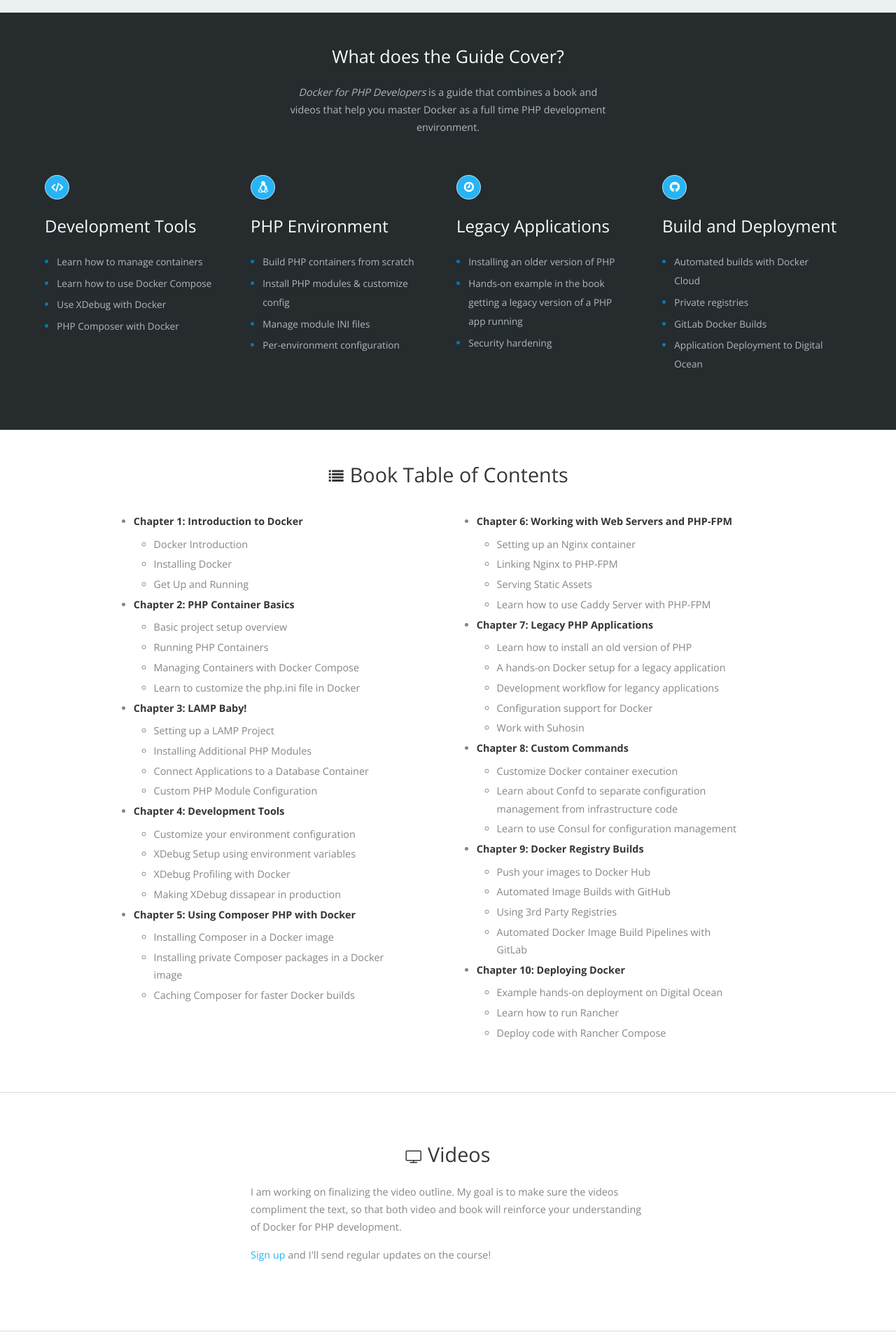
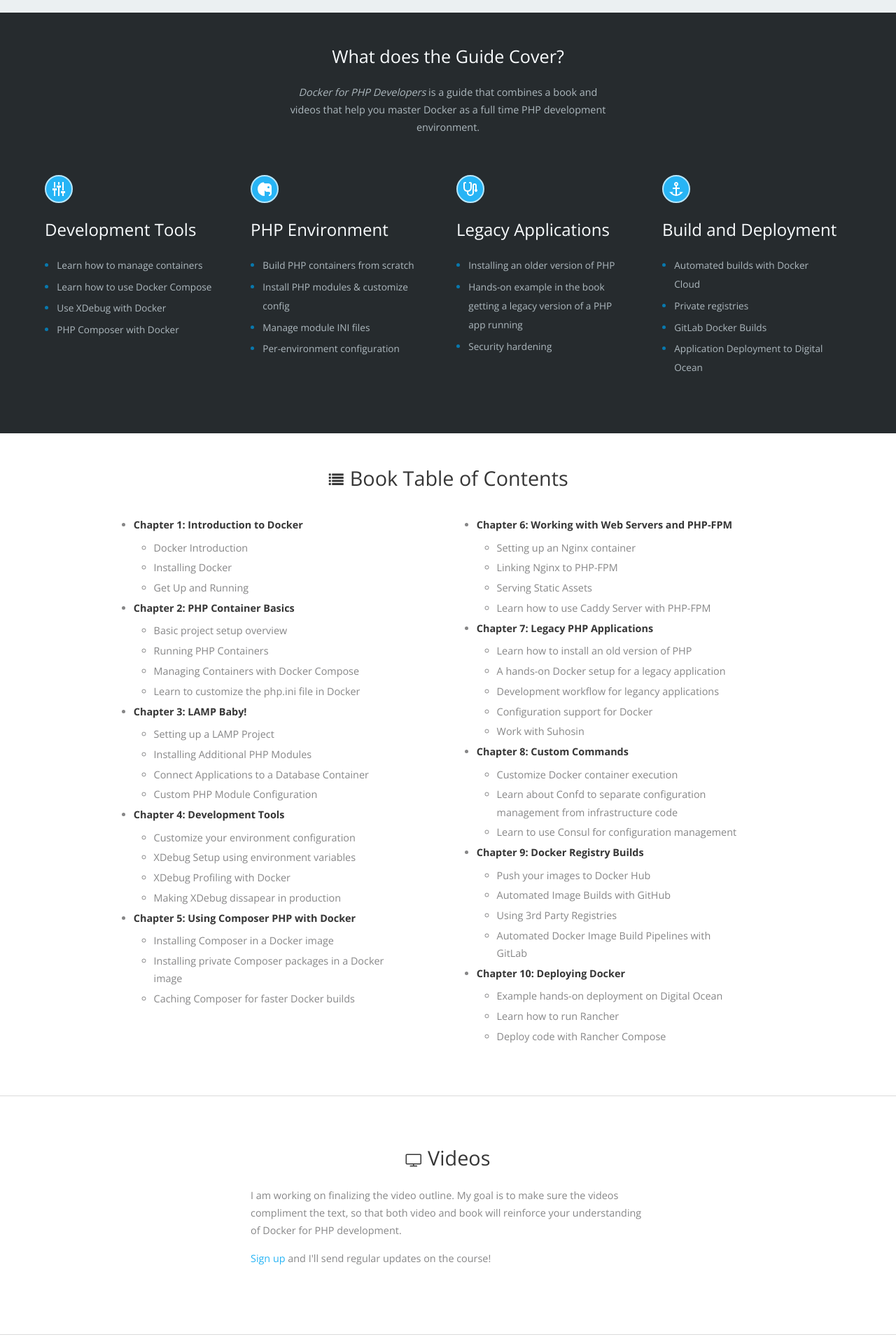
Before and after one commit to bitpressio/bitpressio.github.io, a Jekyll site: the page built from mastering-docker-php.md, in a window 1280 px wide. Shown: the part 1104-3024 px from the top of the page at 70% size. Built offline with Jekyll 4.4.1, drawn with Linux system fonts in a browser that asks for light colours; some web fonts are replaced.

Commit message:
Zondicons

```diff
--- a/_sass/mastering-docker/ui/_all.scss
+++ b/_sass/mastering-docker/ui/_all.scss
@@ -4,6 +4,13 @@
   border-top: 8px solid $cover-blue;
   font-size: 0.9rem;
   line-height: 1.75em;
+}
+
+.zicon {
+    display: inline-block;
+    height: 1.25em;
+    width: 1.25em;
+    fill: currentColor;
 }
 
 .button {
@@ -215,18 +222,24 @@
   }
 }
 
-figure.icon {
+figure.zicon {
   display: block;
-  width: 35px;
-  height: 35px;
+  width: 40px;
+  height: 40px;
   background: $cover-blue;
-  border: 1px solid lighten($cover-blue, 30%);
+  border: 2px solid lighten($cover-blue, 30%);
   color: white;
   border-radius: 50%;
-  line-height: 34px;
   font-size: 16px;
   font-weight: bold;
   margin-bottom: 1.5rem !important;
+  > svg {
+    display: inline-block;
+    width: 20px;
+    height: 36px;
+    margin-left: 8px;
+    margin-right: 8px;
+  }
 }
 
 .dark-grey-bg {
--- a/mastering-docker-php.md
+++ b/mastering-docker-php.md
@@ -96,7 +96,9 @@
                 <div class="column is-3-desktop is-6-tablet">
                     <div class="content info-box">
                         <h4 class="title is-4">
-                            <figure class="icon fa fa-code"></figure>
+                            <figure class="zicon">
+                                <svg xmlns="http://www.w3.org/2000/svg" viewBox="0 0 20 20"><path d="M17 16v4h-2v-4h-2v-3h6v3h-2zM1 9h6v3H1V9zm6-4h6v3H7V5zM3 0h2v8H3V0zm12 0h2v12h-2V0zM9 0h2v4H9V0zM3 12h2v8H3v-8zm6-4h2v12H9V8z"/></svg>
+                            </figure>
                             Development Tools
                         </h4>
                         <!-- <p>One of the toughest challenges when trying out Docker is learning how to get comfortable with Docker.</p> -->
@@ -119,7 +121,9 @@
                 <div class="column is-3-desktop is-6-tablet">
                     <div class="content info-box">
                         <h4 class="title is-4">
-                            <figure class="icon fa fa-linux"></figure>
+                            <figure class="zicon icon">
+                                <svg xmlns="http://www.w3.org/2000/svg" viewBox="0 0 20 20"><path fill-rule="evenodd" d="M10 12v8A10 10 0 0 1 8.17.17L10 2h5a5 5 0 0 1 5 4.99v9.02A4 4 0 0 1 16 20v-2a2 2 0 1 0 0-4h-4l-2-2zm5.5-3a1.5 1.5 0 1 0 0-3 1.5 1.5 0 0 0 0 3z"/></svg>
+                            </figure>
                             PHP Environment
                         </h4>
                         <!-- <p>Learn through examples that walk you through installing PHP modules, INI files, and running web servers.</p> -->
@@ -142,7 +146,10 @@
                 <div class="column is-3-desktop is-6-tablet">
                     <div class="content info-box">
                         <h4 class="title is-4">
-                            <figure class="icon fa fa-clock-o"></figure>
+                            <figure class="zicon icon">
+                                <!-- <svg xmlns="http://www.w3.org/2000/svg" viewBox="0 0 20 20"><path d="M17.4 18H20v2H0v-2h2.6L8 0h4l5.4 18zm-3.2-4H5.8l-1.2 4h10.8l-1.2-4zm-2.4-8H8.2L7 10h6l-1.2-4z"/></svg> -->
+                                <svg xmlns="http://www.w3.org/2000/svg" viewBox="0 0 20 20"><path d="M17 10.27V4.99a1 1 0 0 0-2 0V15a5 5 0 0 1-10 0v-1.08A6 6 0 0 1 0 8V2C0 .9.9 0 2 0h1a1 1 0 0 1 1 1 1 1 0 0 1-1 1H2v6a4 4 0 1 0 8 0V2H9a1 1 0 0 1-1-1 1 1 0 0 1 1-1h1a2 2 0 0 1 2 2v6a6 6 0 0 1-5 5.92V15a3 3 0 0 0 6 0V5a3 3 0 0 1 6 0v5.27a2 2 0 1 1-2 0z"/></svg>
+                            </figure>
                             Legacy Applications
                         </h4>
                         <!-- <p>Let's face it, most of us have worked with that old PHP application running on legacy hardware.</p> -->
@@ -162,7 +169,9 @@
                 <div class="column is-3-desktop is-6-tablet">
                     <div class="content info">
                         <h4 class="title is-4">
-                            <figure class="icon fa fa-github"></figure>
+                            <figure class="zicon icon">
+                                <svg xmlns="http://www.w3.org/2000/svg" viewBox="0 0 20 20"><path d="M4.34 15.66A7.97 7.97 0 0 0 9 17.94V10H5V8h4V5.83a3 3 0 1 1 2 0V8h4v2h-4v7.94a7.97 7.97 0 0 0 4.66-2.28l-1.42-1.42h5.66l-2.83 2.83a10 10 0 0 1-14.14 0L.1 14.24h5.66l-1.42 1.42zM10 4a1 1 0 1 0 0-2 1 1 0 0 0 0 2z"/></svg>
+                            </figure>
                             Build and Deployment
                         </h4>
                         <!-- <p>You need to eventually build images and deploy them to production. We will automate builds and walk through deploying to the cloud.</p> -->
```
